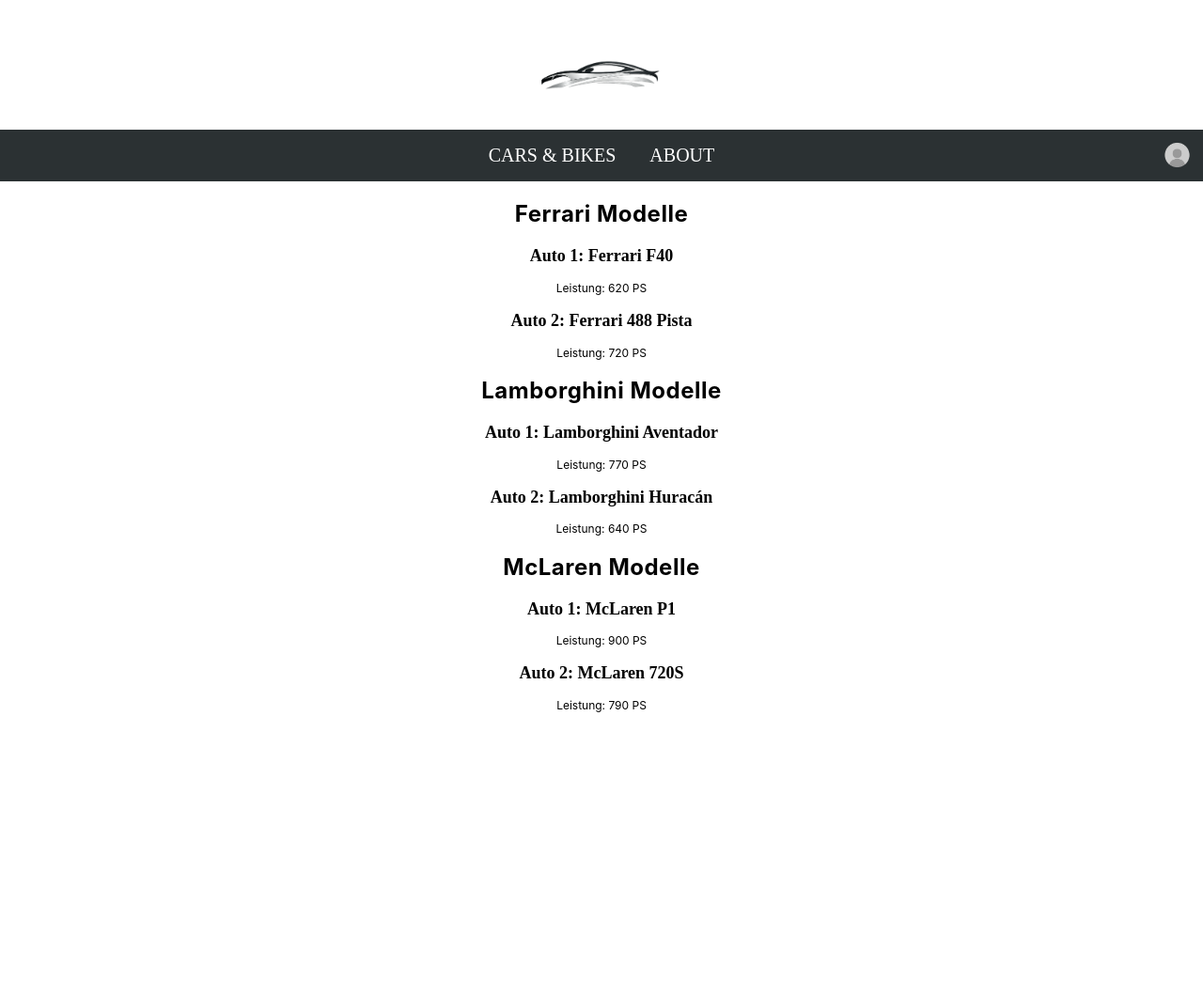
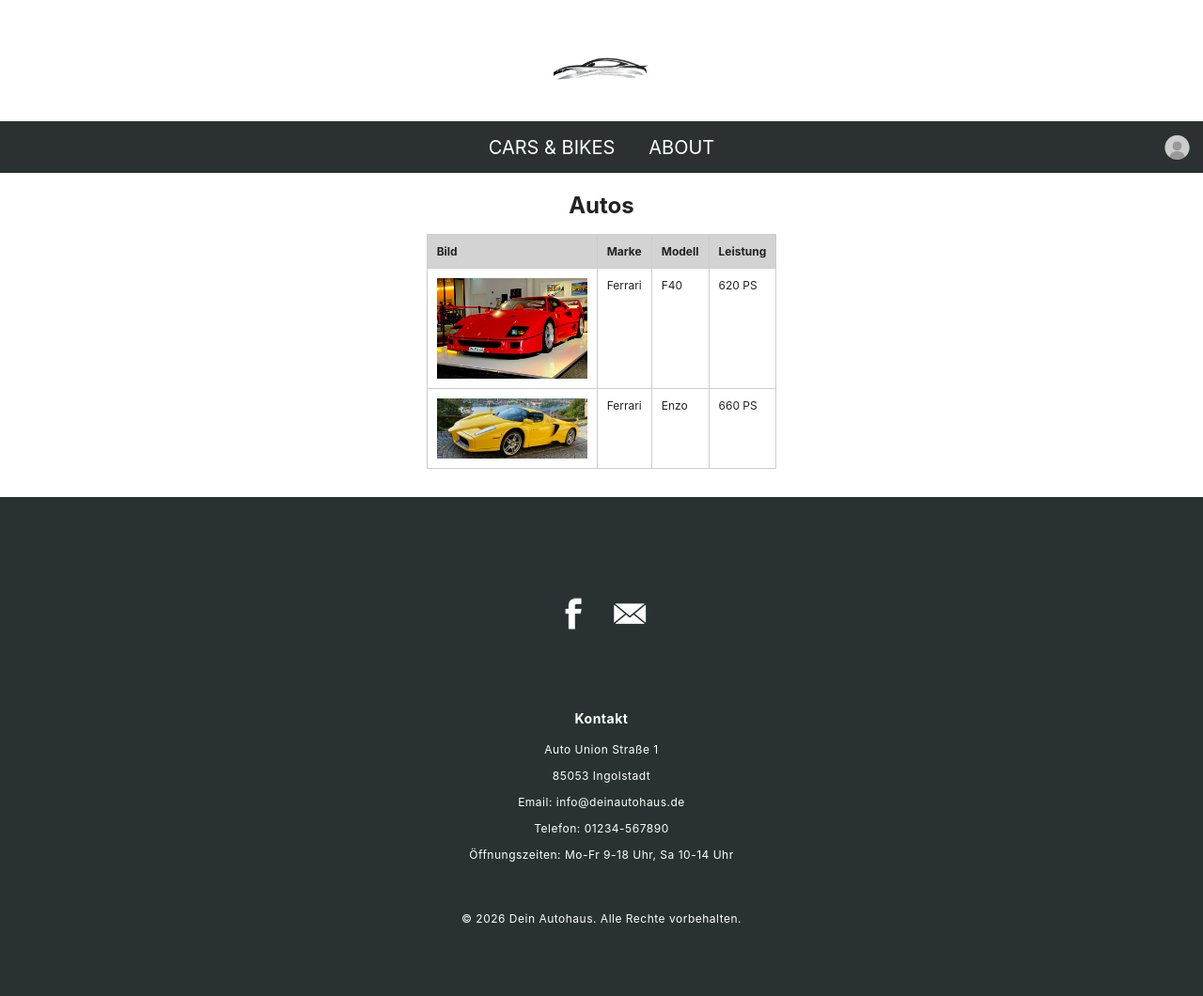
Before and after one commit to linusscheunemann-ctrl/WebTech, a PHP site: page /Autos.html in a window 1280 px wide. Shown: the whole page at 94% size. Before the commit the page ends 758 px from the top, so only its background shows below. Run offline with PHP 8.4, Linux system fonts and the light colour scheme.

Commit message:
aufgabe2 fertig
Co-authored-by: Copilot <copilot@github.com>

```diff
--- a/Autos.html
+++ b/Autos.html
@@ -1,14 +1,13 @@
 <!DOCTYPE html>
+<html lang="de">
 <head>
     <meta charset="UTF-8">
     <link rel="stylesheet" href="CSS/mystyle.css">
-    <link href="https://fonts.googleapis.com/css2?family=Inter:wght@400;600;700&display=swap" rel="google-fonts">
     <title>Autos</title>
 </head>
 <body>
-    <!-- Navigation Anfang -->
-   <a href="index.html"> <img src="images/logo.png" alt="Autohaus" class="logo"></a>
-   <nav>
+    <a href="index.html"><img src="images/logo.png" alt="Autohaus" class="logo"></a>
+    <nav>
         <div class="nav-center">
             <a href="bestand.html" class="nav-button">CARS & BIKES</a>
             <a href="about.html" class="nav-button">ABOUT</a>
@@ -17,26 +16,56 @@
             <a href="login.html"><img src="images/login.png" alt="Login" class="login-icon"></a>
         </div>
     </nav>
-    <!-- Navigation Ende -->
 
-    <div>
-        <h1>Ferrari Modelle</h1>
-         <h2>Auto 1: Ferrari F40</h2>
-         <p>Leistung: 620 PS</p>
-         <h2>Auto 2: Ferrari 488 Pista</h2>
-         <p>Leistung: 720 PS</p>
+    <h1>Autos</h1>
+    <table>
+        <thead>
+            <tr>
+                <th>Bild</th>
+                <th>Marke</th>
+                <th>Modell</th>
+                <th>Leistung</th>
+            </tr>
+        </thead>
+        <tbody>
+            <tr>
+                <td><img src="images/classic-cars-ingolstadt-11.jpg" alt="Ferrari F40"></td>
+                <td>Ferrari</td>
+                <td>F40</td>
+                <td>620 PS</td>
+            </tr>
 
-         <h1>Lamborghini Modelle</h1>
-         <h2>Auto 1: Lamborghini Aventador</h2>
-         <p>Leistung: 770 PS</p>
-         <h2>Auto 2: Lamborghini Huracán</h2>
-         <p>Leistung: 640 PS</p>
 
-         <h1>McLaren Modelle</h1>
-         <h2>Auto 1: McLaren P1</h2>
-         <p>Leistung: 900 PS</p>
-         <h2>Auto 2: McLaren 720S</h2>
-         <p>Leistung: 790 PS</p>
+            <tr>
+                <td><img src="images/bg9.jpg" alt="Ferrari Enzo"></td>
+                <td>Ferrari</td>
+                <td>Enzo</td>
+                <td>660 PS</td>
+            </tr>
+
+        </tbody>
+    </table>
+
+<footer id="footer-wrapper">
+    <div id="footersocial">
+      <ul>
+        <li><a href="#"><img src="images/footer-facebook.png" alt="Facebook"></a></li>
+        <li><a href="#"><img src="images/footer-email.png" alt="Instagram"></a></li>
+      </ul>
     </div>
+
+   <div id="claim-footer">
+     <h3><span>Kontakt</span></h3>
+        <p>Auto Union Straße 1 </p>
+        <p> 85053 Ingolstadt  </p>
+        <p>Email: info@deinautohaus.de</p>
+        <p>Telefon: 01234-567890</p>
+        <p>Öffnungszeiten: Mo-Fr 9-18 Uhr, Sa 10-14 Uhr</p>
+    </div>
+
+    <div id="copyright">
+      <p>© 2026 Dein Autohaus. Alle Rechte vorbehalten.</p>
+    </div>
+</footer>
 </body>
 </html>
--- a/CSS/mystyle.css
+++ b/CSS/mystyle.css
@@ -1,30 +1,28 @@
-th {
-background-color: lightgrey;
+body {
+  font-family: 'Inter', sans-serif;
+  font-size: 12px;
+  margin: 0;
+  color: #222;
 }
-p, h1, h2, h3,img {
+
+a {
+  text-decoration: none;
+  color: black;
+  font-size: 20px;
+  margin: 8px;
+}
+
+p,h1, h2, h3 {
   justify-content: center;
   text-align: right;
   display: flex;
+  gap: 10px;
 }
 
-
-h1 {
-    font-family: 'Inter', sans-serif;
-    gap: 20px;;
-    letter-spacing: 0.5px;
-    margin-bottom: 20px;
-}
 p {
-  font-family: 'Inter', sans-serif;
   font-size: 12px;
   line-height: 1.5;
   margin: 10px 0;
-}
-
-body {
-    font-size: 12px;
-    text-align: justify;
-    margin: 0px;
 }
 
 nav {
@@ -36,6 +34,7 @@ nav {
   margin-bottom: 20px;
   height: 55px;
 }
+
 button {
   background: linear-gradient(135deg, #2B3133, #3f4f55);
   color: white;
@@ -49,13 +48,11 @@ button {
   margin-right: 10px;
 }
 
-/* Hover-Effekt */
 button:hover {
   transform: translateY(-2px);
   box-shadow: 0 6px 18px rgba(0, 0, 0, 0.2);
 }
 
-/* Klick-Effekt */
 button:active {
   transform: translateY(0);
   box-shadow: 0 3px 10px rgba(0, 0, 0, 0.15);
@@ -84,13 +81,6 @@ label {
   margin-bottom: 5px;
 }
 
-a {
-    text-decoration: none;;
-    font-size: 20px;
-    color: black;
-    margin: 8px;
-}
-
 form {
   border: 4px solid black;
   border-radius: 10px;
@@ -102,19 +92,16 @@ display: inline-block;
   color: white;
 }
 
-
 .nav-center {
   display: flex;
   gap: 20px;
 }
 
-
 .nav-right {
   position: absolute;
-    right: 0;
+  right: 10px;
   top: 50%;
   transform: translateY(-50%);
-    margin-right: 10px;
 }
 
 .login-icon {
@@ -128,6 +115,30 @@ display: inline-block;
   width: 200px;
 }
 
+table {
+  margin: 0 auto 30px;
+  border-collapse: collapse;
+  width: auto;
+}
+
+th {
+  background-color: lightgrey;
+  text-align: left;
+  padding: 10px;
+  border: 1px solid #ccc;
+}
+
+td {
+  padding: 10px;
+  border: 1px solid #ccc;
+  vertical-align: top;
+}
+
+img {
+  max-width: 160px;
+  height: auto;
+  display: block;
+}
 
 #footer-wrapper {
   background-color: #293133;
@@ -142,16 +153,6 @@ footer {
   margin: 0 auto;
   padding: 0 25px;
   position: relative;
-}
-
-
-
-.footerbox p,
-.footerbox a,
-#claim-footer,
-#copyright p,
-#copyright a {
-  color: #fff;
 }
 
 #footersocial {
@@ -193,7 +194,7 @@ footer {
   text-align: center;
   width: 100%;
 }
-
+#claim-footer,
 #copyright p,
 #copyright a {
   color: #fff;
```
Also changed, not shown: Motorräder.html (+43 -16 lines), about.html (+21 -0 lines), bestand.html (+21 -0 lines), index.html (+16 -3 lines), login.html (+21 -0 lines), logout.html (+21 -0 lines), registration.html (+21 -0 lines), user.html (+21 -0 lines), images/image.png (added). Lines whose indentation alone changed are shown as unchanged.
